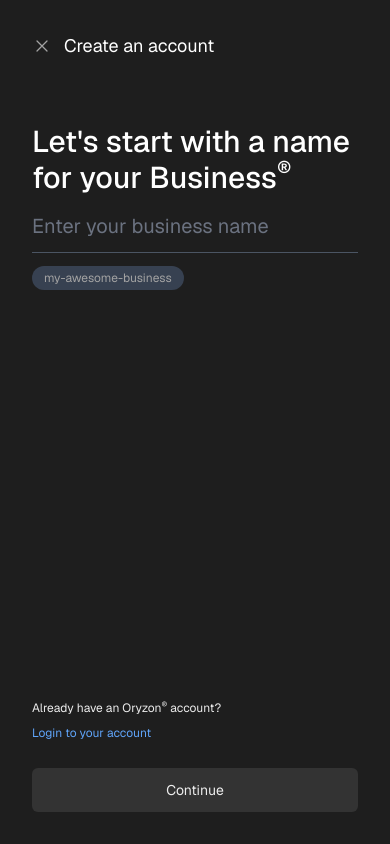
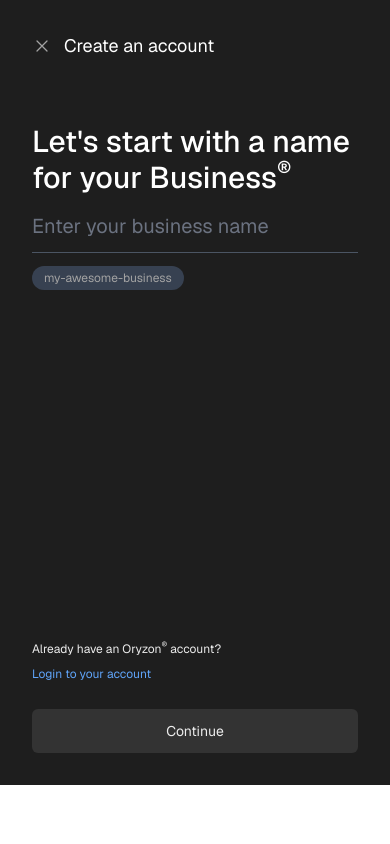
Before and after one commit to Zul-Qarnain/oryzon_test, a Next.js app: page /user/new in a window 390 px wide. Built offline with nearby package versions, Linux system fonts and the light colour scheme.

Commit message:
Refactor: Adjust layout and spacing in NewProjectPage for improved responsiveness

```diff
--- a/app/user/new/page.tsx
+++ b/app/user/new/page.tsx
@@ -3,9 +3,9 @@
 
 const NewProjectPage = () => {
   return (
-    <div className="flex min-h-screen bg-color-primary text-color-primary font-sans">
+    <div className="flex min-h-[93vh] sm:min-h-screen bg-color-primary text-color-primary font-sans">
       {/* Left Panel */}
-      <div className="w-full lg:w-3/5 p-8 sm:p-12 md:p-16 flex flex-col space-y-2 sm:space-y-8 justify-center">
+      <div className="w-full lg:w-3/5 p-8 sm:p-12 md:p-16 flex flex-col sm:justify-between">
         <div>
           {/* Header */}
           <div className="flex items-center space-x-3 mb-16 sm:mb-24">
@@ -14,7 +14,7 @@
           </div>
 
           {/* Main Content */}
-          <div className="mb-1 sm:mb-8">
+          <div className="mb-8">
             <h2 className="text-3xl sm:text-4xl lg:text-5xl font-medium mb-1 sm:mb-2">
               Let&apos;s start with a name for your
               Business<sup>®</sup>
```
